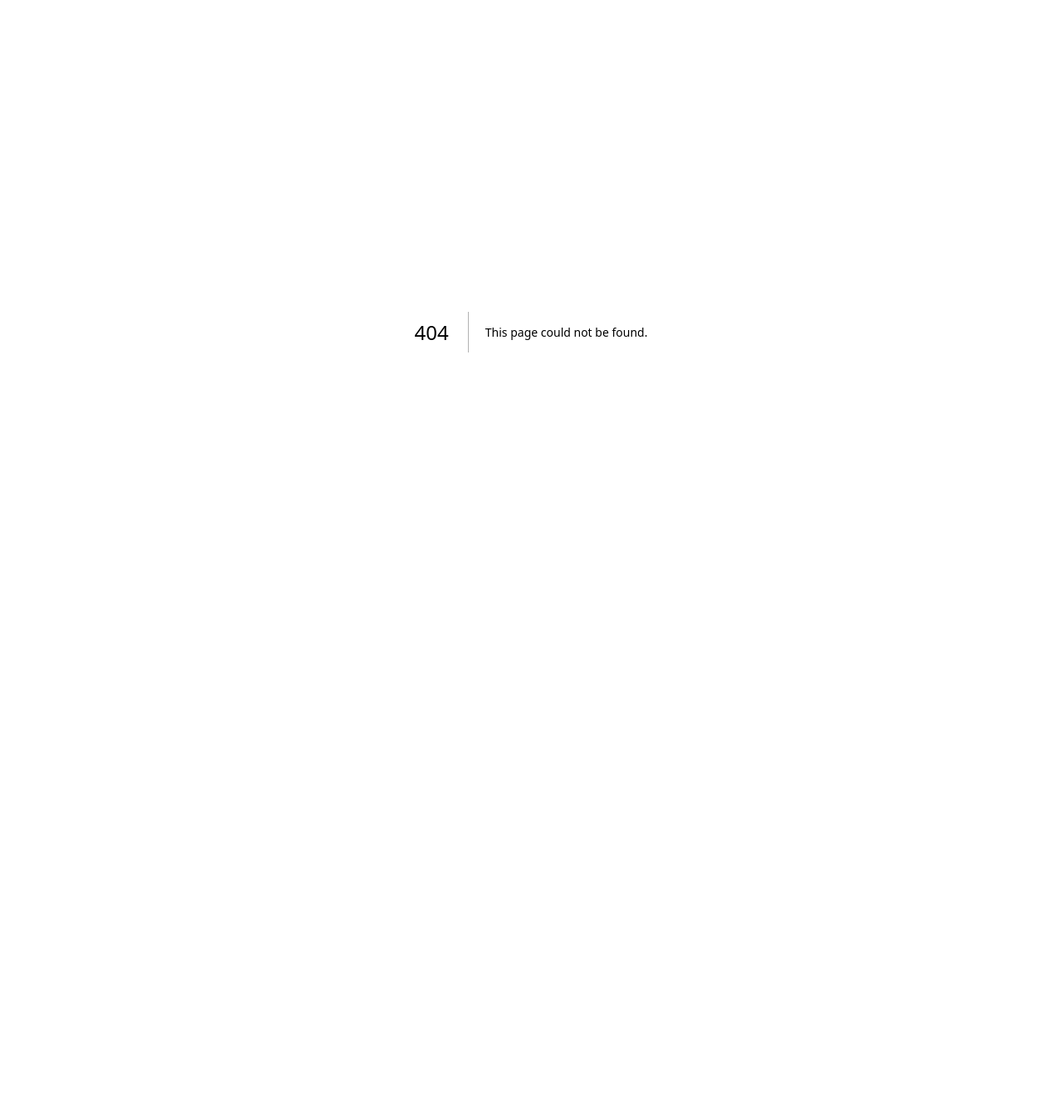
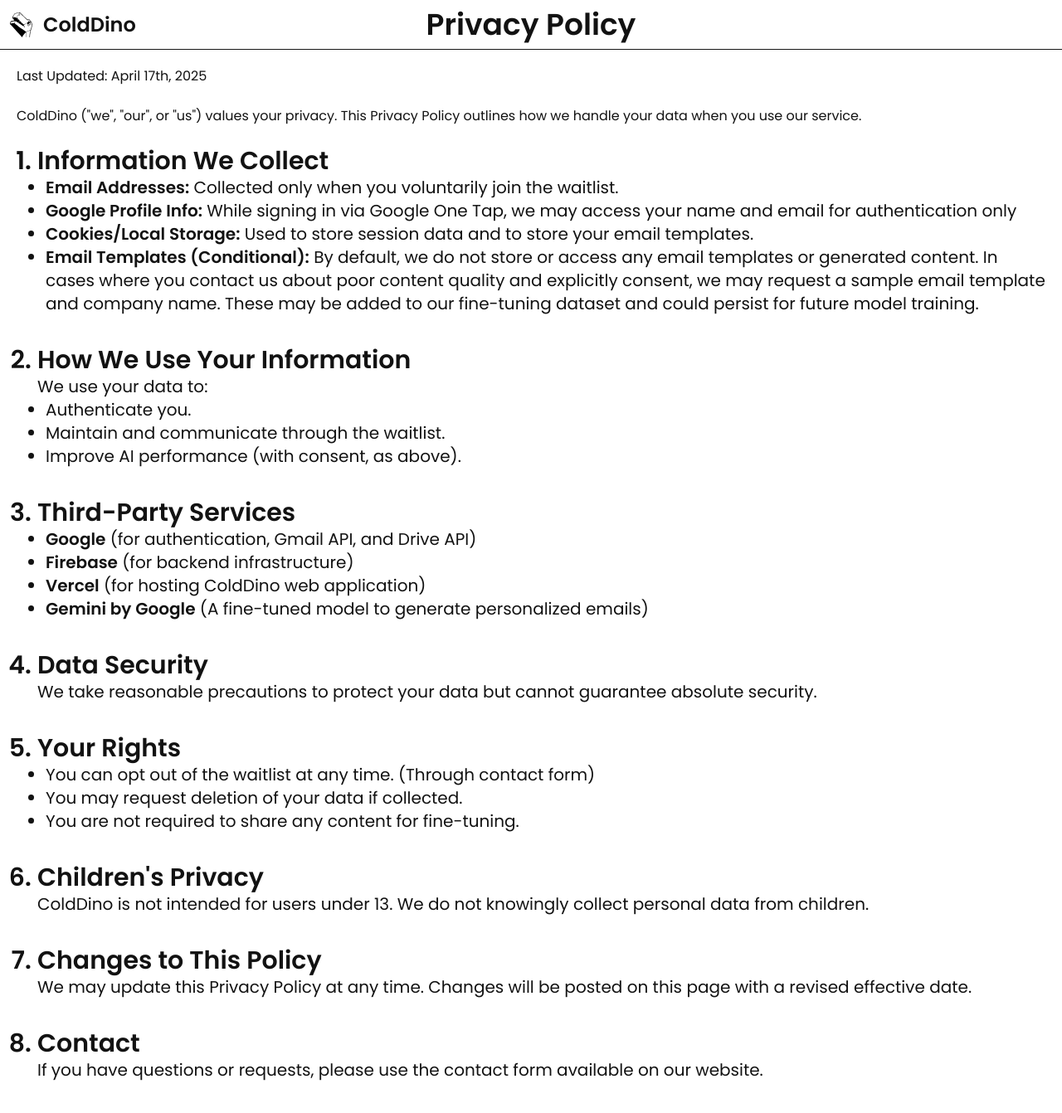
Before and after one commit to PandaBean18/coldDino, a Next.js app: page /privacy in a window 1280 px wide. Before the commit this address had no page. Shown: the top 1342 px of the page at 83% size. Before the commit the page ends 800 px from the top, so only its background shows below. Built offline with nearby package versions, Linux system fonts and the light colour scheme.

Commit message:
privacy policy

```diff
--- /dev/null
+++ b/app/privacy/page.tsx
@@ -0,0 +1,110 @@
+"use client"
+import Image from "next/image";
+
+export default function PrivacyPolicy() {
+    return (
+        <div className="w-full bg-white select-none" style={{fontFamily: "Poppins"}}>
+            {/* Mobile navbar */}
+            <div className="h-[60px] w-full mbp:hidden bg-white flex justify-center items-center border-b-1">
+                <div className="h-full flex items-center justify center hover:cursor-pointer" onClick={()=>{window.location.href = "/"}}>
+                    <Image
+                        src="/logo.svg"
+                        height={32}
+                        width={32}
+                        alt="logo"
+                    />
+                    <div className="w-[10px]"></div>
+                    <p className="text-2xl font-semibold text-[#121212]">ColdDino</p>
+                </div>
+            </div>
+            <div className="w-max mbp:hidden p-[20px] pb-0">
+                <p className="text-3xl font-semibold text-[#121212]">Privacy Policy</p>
+                <div className="w-full h-0 border-b-1 border-zinc-300"></div>
+            </div>
+            {/* Desktop navbar */}
+            <div className="w-full h-[60px] bg-white hidden mbp:flex p-[10px] relative border-b-1">
+                <div className="h-full flex items-center justify center hover:cursor-pointer absolute top-0 left-0 z-10 p-[10px]" onClick={()=>{window.location.href = "/"}}>
+                    <Image
+                        src="/logo.svg"
+                        height={32}
+                        width={32}
+                        alt="logo"
+                    />
+                    <div className="w-[10px]"></div>
+                    <p className="text-2xl font-semibold text-[#121212]">ColdDino</p>
+                </div>
+                <div className="w-full h-full absolute top-0 left-0 flex items-center justify-center">
+                    <p className="text-4xl font-semibold text-[#121212]">Privacy Policy</p>
+                </div>
+            </div>
+
+            <div className="w-full p-[20px] text-[#121212]">
+                <p>Last Updated: April 17th, 2025</p>
+                <br />
+                <p>ColdDino ("we", "our", or "us") values your privacy. This Privacy Policy outlines how we handle your data when you use our service.</p>
+                <br />
+                <ol className="list-decimal pl-[25px] text-3xl font-semibold">
+                    <li>
+                        Information We Collect
+                        <ul className="list-disc pl-[10px] text-xl font-normal">
+                            <li><span className="font-semibold">Email Addresses:</span> Collected only when you voluntarily join the waitlist.</li>
+                            <li><span className="font-semibold">Google Profile Info:</span> While signing in via Google One Tap, we may access your name and email for authentication only</li>
+                            <li><span className="font-semibold">Cookies/Local Storage:</span> Used to store session data and to store your email templates.</li>
+                            <li><span className="font-semibold">Email Templates (Conditional):</span> By default, we do not store or access any email templates or generated content. In cases where you contact us about poor content quality and explicitly consent, we may request a sample email template and company name. These may be added to our fine-tuning dataset and could persist for future model training.</li>
+                        </ul>
+                    </li>
+                    <br />
+                    <li>
+                        How We Use Your Information
+                        <p className="text-xl font-normal">We use your data to:</p>
+                        <ul className="list-disc pl-[10px] text-xl font-normal">
+                            <li>Authenticate you.</li>
+                            <li>Maintain and communicate through the waitlist.</li>
+                            <li>Improve AI performance (with consent, as above).</li>
+                        </ul>
+                    </li>
+                    <br />
+                    <li>
+                        Third-Party Services
+                        <ul className="list-disc pl-[10px] text-xl font-normal">
+                            <li><span className="font-semibold">Google</span> (for authentication, Gmail API, and Drive API)</li>
+                            <li><span className="font-semibold">Firebase</span> (for backend infrastructure)</li>
+                            <li><span className="font-semibold">Vercel</span> (for hosting ColdDino web application)</li>
+                            <li><span className="font-semibold">Gemini by Google</span> (A fine-tuned model to generate personalized emails)</li>
+                        </ul>
+                    </li>
+                    <br />
+                    <li>
+                        Data Security
+                        <p className="text-xl font-normal">We take reasonable precautions to protect your data but cannot guarantee absolute security.</p>
+                    </li>
+                    <br />
+                    <li>
+                        Your Rights
+                        <ul className="list-disc pl-[10px] text-xl font-normal">
+                            <li>You can opt out of the waitlist at any time. (Through contact form)</li>
+                            <li>You may request deletion of your data if collected.</li>
+                            <li>You are not required to share any content for fine-tuning.</li>
+                        </ul>
+                    </li>
+                    <br />
+                    <li>
+                        Children's Privacy
+                        <p className="text-xl font-normal">ColdDino is not intended for users under 13. We do not knowingly collect personal data from children.</p>
+                    </li>
+                    <br />
+                    <li>
+                        Changes to This Policy
+                        <p className="text-xl font-normal">We may update this Privacy Policy at any time. Changes will be posted on this page with a revised effective date.</p>
+                    </li>
+                    <br />
+                    <li>
+                        Contact
+                        <p className="text-xl font-normal">If you have questions or requests, please use the contact form available on our website.</p>
+                    </li>
+                    <br />
+                </ol>
+            </div>
+        </div>
+    );
+}
--- a/package.json
+++ b/package.json
@@ -23,6 +23,7 @@
     "next": "^15.2.2",
     "react": "^19.0.0",
     "react-dom": "^19.0.0",
+    "resend": "^4.3.0",
     "tailwind": "^4.0.0"
   },
   "devDependencies": {
```
Also changed, not shown: 1 other file (tests, documents, lock files or other folders).
